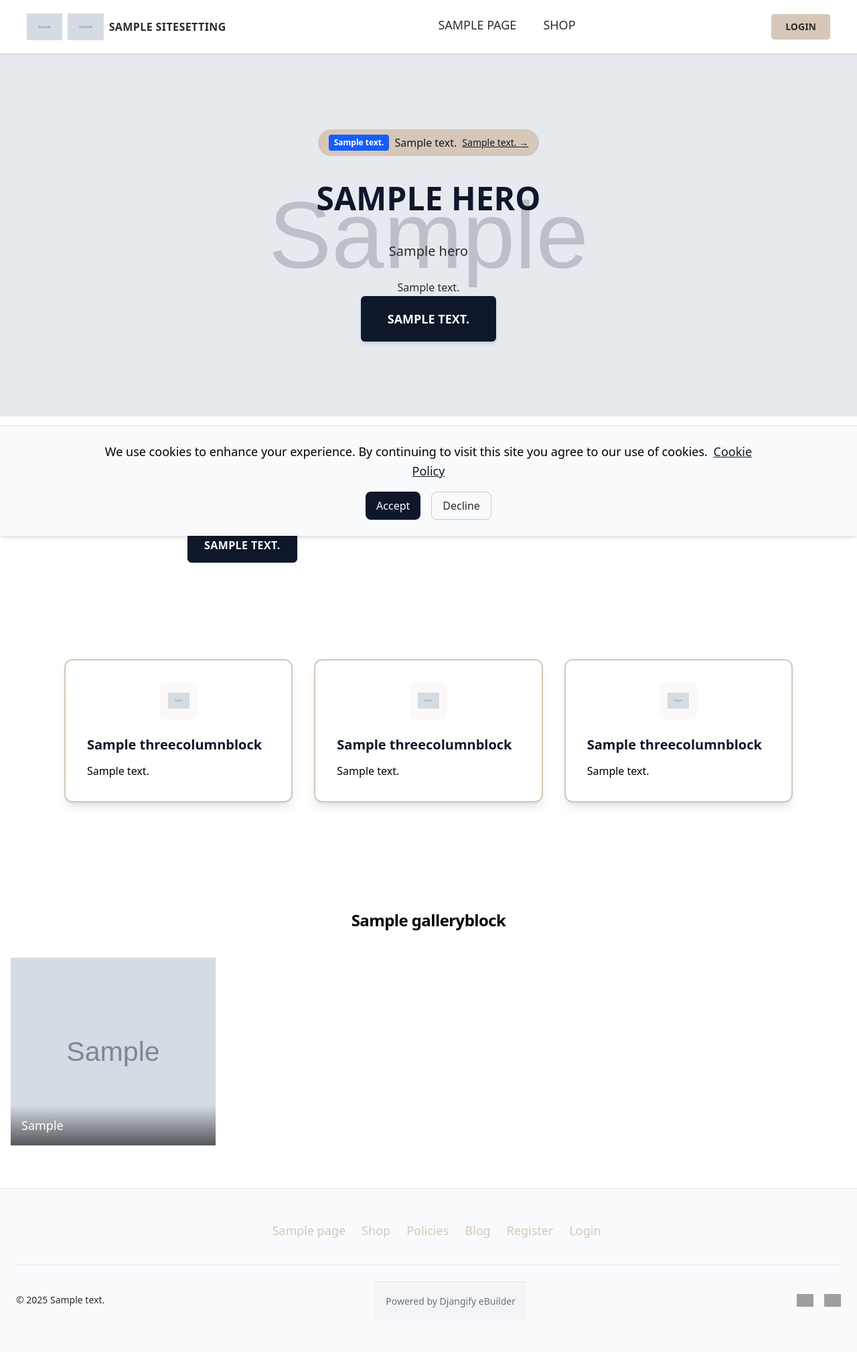
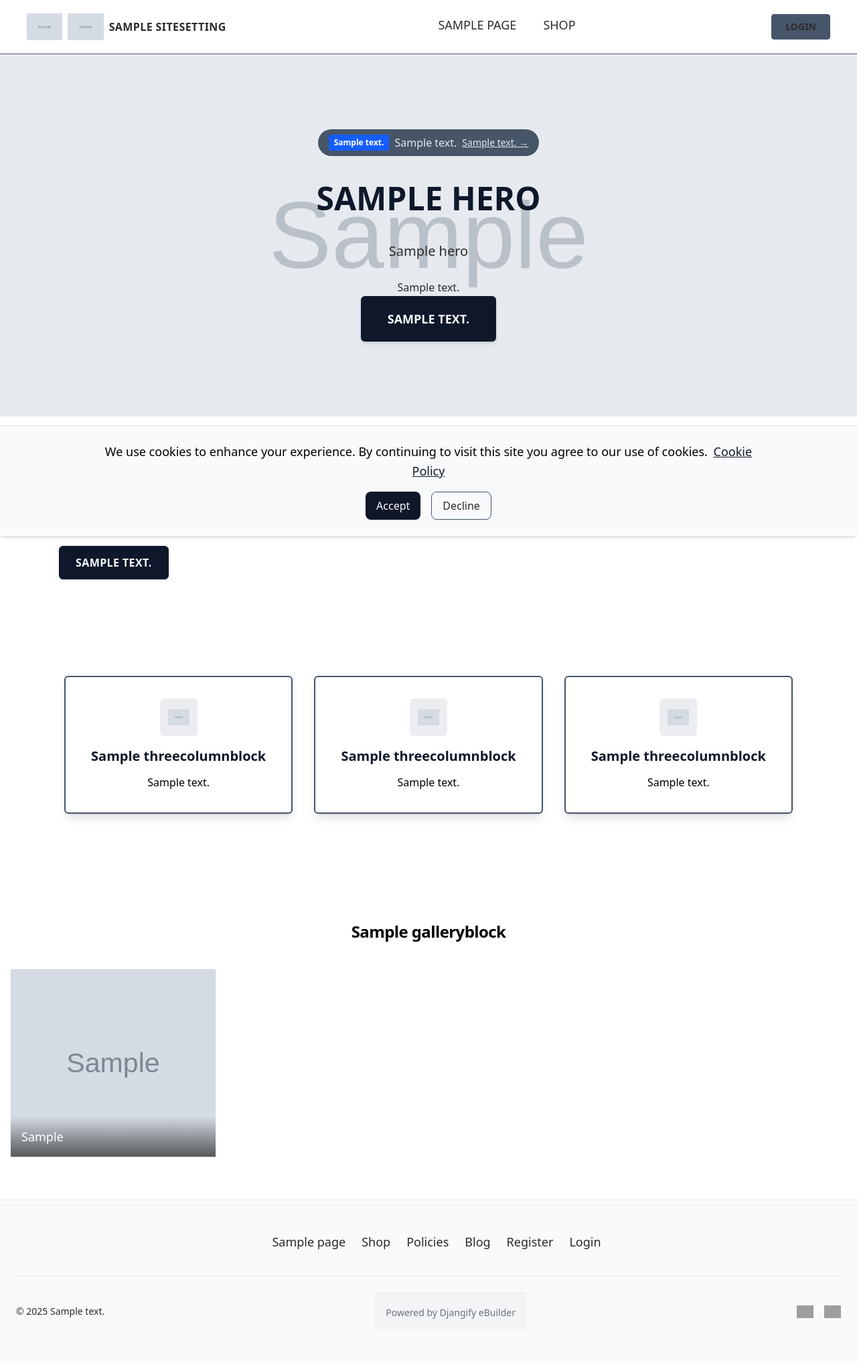
Before and after one commit to djangify/ebuilder, a Django app: page / in a window 1280 px wide. Shown: the whole page at 67% size. Before the commit the page ends 1952 px from the top, so only its background shows below. Run offline with Django 5.2, Linux system fonts and the light colour scheme; tables that the repository leaves empty hold one stand-in row (values such as "Sample post"); grey boxes marked "Sample" are stand-in pictures; some libraries are stand-ins or nearby versions; grey boxes are pictures that could not be loaded.

Commit message:
Update templates to include subtitles. Update footer to change font colour

```diff
--- a/pages/templates/pages/sections/content_blocks.html
+++ b/pages/templates/pages/sections/content_blocks.html
@@ -5,12 +5,12 @@
         <div class="grid md:grid-cols-2 lg:grid-cols-3 gap-8">
 
             {% if block.col_1_title or block.col_1_body %}
-            <div class="bg-white rounded-xl p-8 shadow-lg border-2 border-[color:var(--color-accent)]
+            <div class="bg-white text-center rounded-md p-8 shadow-lg border-2 border-[color:var(--color-accent)]
                         hover:border-[color:var(--color-primary)]
                         transition-all duration-300 hover:shadow-xl">
 
                 {% if block.col_1_image %}
-                <div class="w-14 h-14 mx-auto bg-[color:var(--color-accent)]/10 rounded-lg flex items-center justify-center mb-6 overflow-hidden">
+                <div class="w-14 h-14 mx-auto  bg-[color:var(--color-accent)]/10 rounded-md flex items-center justify-center mb-4 overflow-hidden">
                     <img
                         src="{{ block.col_1_image.url }}"
                         alt="{{ block.col_1_title }}"
@@ -35,12 +35,12 @@
 
 
             {% if block.col_2_title or block.col_2_body %}
-            <div class="bg-white rounded-xl p-8 shadow-lg border-2 border-[color:var(--color-accent)]
+            <div class="bg-white text-center rounded-md p-8 shadow-lg border-2 border-[color:var(--color-accent)]
                         hover:border-[color:var(--color-primary)]
                         transition-all duration-300 hover:shadow-xl">
 
                 {% if block.col_2_image %}
-                <div class="w-14 h-14 mx-auto bg-[color:var(--color-accent)]/10 rounded-lg flex items-center justify-center mb-6 overflow-hidden">
+                <div class="w-14 h-14 mx-auto bg-[color:var(--color-accent)]/10 rounded-md flex items-center justify-center mb-4 overflow-hidden">
                     <img
                         src="{{ block.col_2_image.url }}"
                         alt="{{ block.col_2_title }}"
@@ -65,12 +65,12 @@
 
 
             {% if block.col_3_title or block.col_3_body %}
-            <div class="bg-white rounded-xl p-8 shadow-lg border-2 border-[color:var(--color-accent)]
+            <div class="bg-white text-center rounded-md p-8 shadow-lg border-2 border-[color:var(--color-accent)]
                         hover:border-[color:var(--color-primary)]
                         transition-all duration-300 hover:shadow-xl">
 
                 {% if block.col_3_image %}
-                <div class="w-14 h-14 mx-auto bg-[color:var(--color-accent)]/10 rounded-lg flex items-center justify-center mb-6 overflow-hidden">
+                <div class="w-14 h-14 mx-auto bg-[color:var(--color-accent)]/10 rounded-md flex items-center justify-center mb-4 overflow-hidden">
                     <img
                         src="{{ block.col_3_image.url }}"
                         alt="{{ block.col_3_title }}"
--- a/pages/templates/pages/sections/hero.html
+++ b/pages/templates/pages/sections/hero.html
@@ -20,7 +20,7 @@
     {% if hero_banner %}
     <div class="mb-6">
         <a href="{{ hero_banner.action_link }}"
-           class="inline-flex items-center text-[color:var(--color-primary)] px-4 py-2 rounded-full bg-[color:var(--color-accent)] hover:bg-[color:var(--color-primary)]  hover:text-white transition">
+           class="inline-flex items-center text-[color:var(--color-secondary)] px-4 py-2 rounded-full bg-[color:var(--color-accent)] hover:bg-[color:var(--color-primary)]  hover:text-white transition">
             {% if hero_banner.badge_text %}
                 <span class="px-2 py-1 mr-2 text-xs font-semibold rounded bg-blue-600 text-white">
                     {{ hero_banner.badge_text }}
--- a/pages/templates/pages/sections/text.html
+++ b/pages/templates/pages/sections/text.html
@@ -1,7 +1,12 @@
 <section class="py-12">
-    <div class="max-w-3xl mx-auto px-6 prose">
+    <div class="max-w-6xl mx-auto px-6">
         {% if section.title %}
-        <h2 class="text-3xl font-bold">{{ section.title }}</h2>
+        <h2 class=" text-3xl mb-4 font-bold">{{ section.title }}</h2>
+        {% endif %}
+        {% if section.subtitle %}
+        <p class=" text-lg text-gray-600 mb-4">
+            {{ section.subtitle }}
+        </p>
         {% endif %}
         {{ section.body|safe }}
 
--- a/static/css/output.css
+++ b/static/css/output.css
@@ -121,8 +121,8 @@
     --color-primary-contrast: #ffffff;
     --color-secondary: #e5e7eb;
     --color-secondary-contrast: #111827;
-    --color-accent: #d6c7b8;
-    --color-accent-contrast: #3b2f2f;
+    --color-accent: #475569;
+    --color-accent-contrast: #ffffff;
     --color-dark: #475569;
     --color-dark-contrast: #1e293b;
     --color-light: #f8fafc;
@@ -1071,7 +1071,7 @@
     background-color: var(--color-accent);
   }
   .bg-\[color\:var\(--color-accent\)\]\/10 {
-    background-color: color-mix(in srgb, #d6c7b8 10%, transparent);
+    background-color: color-mix(in srgb, #475569 10%, transparent);
     @supports (color: color-mix(in lab, red, red)) {
       background-color: color-mix(in oklab, var(--color-accent) 10%, transparent);
     }
--- a/templates/includes/footer.html
+++ b/templates/includes/footer.html
@@ -1,6 +1,6 @@
 {% load static %}
 
-<footer class="bg-[color:var(--color-light)] border-t border-gray-200 mt-16">
+<footer class="bg-[color:var(--color-light)] border-t border-gray-200 mt-16 ">
   <div class="max-w-7xl mx-auto px-6 py-12 text-center space-y-6">
 
     <!-- Navigation Links -->
@@ -12,7 +12,7 @@
           {% if p.show_in_footer %}
           <li>
             <a href="{{ p.get_absolute_url }}"
-               class="hover:text-[color:var(--color-secondary)] transition">
+               class="text-[color:var(--color-font-main)] hover:text-[color:var(--color-accent)] transition">
               {{ p.title }}
             </a>
           </li>
@@ -22,7 +22,7 @@
         <!-- Shop (always shown) -->
         <li>
           <a href="{% url 'shop:product_list' %}"
-             class="hover:text-[color:var(--color-secondary)] transition">
+             class="text-[color:var(--color-font-main)] hover:text-[color:var(--color-accent)] transition">
             Shop
           </a>
         </li>
@@ -30,7 +30,7 @@
         <!-- Policies -->
         <li>
           <a href="{% url 'infopages:policy_index' %}"
-             class="hover:text-[color:var(--color-secondary)] transition">
+             class="text-[color:var(--color-font-main)] hover:text-[color:var(--color-accent)] transition">
             Policies
           </a>
         </li>
@@ -38,7 +38,7 @@
         <!-- Blog -->
         <li>
           <a href="{% url 'blog:list' %}"
-             class="hover:text-[color:var(--color-secondary)] transition">
+             class="text-[color:var(--color-font-main)] hover:text-[color:var(--color-accent)] transition">
             Blog
           </a>
         </li>
@@ -47,20 +47,20 @@
         {% if not request.user.is_authenticated %}
           <li>
             <a href="{% url 'account_signup' %}"
-               class="hover:text-[color:var(--color-secondary)] transition">
+               class="text-[color:var(--color-font-main)] hover:text-[color:var(--color-accent)] transition">
               Register
             </a>
           </li>
           <li>
             <a href="{% url 'account_login' %}"
-               class="hover:text-[color:var(--color-secondary)] transition">
+               class="text-[color:var(--color-font-main)] hover:text-[color:var(--color-accent)] transition">
               Login
             </a>
           </li>
         {% else %}
           <li>
             <a href="{% url 'account_logout' %}"
-               class="hover:text-[color:var(--color-secondary)] transition">
+               class="text-[color:var(--color-font-main)] hover:text-[color:var(--color-accent)] transition">
               Logout
             </a>
           </li>
```
Also changed, not shown: other parts of static/css/output.css (+42 -8 lines), pages/templates/pages/sections/features.html (+10 -2 lines), pages/templates/pages/sections/two_column.html (+6 -1 lines), static/src/input.css (+27 -4 lines).
